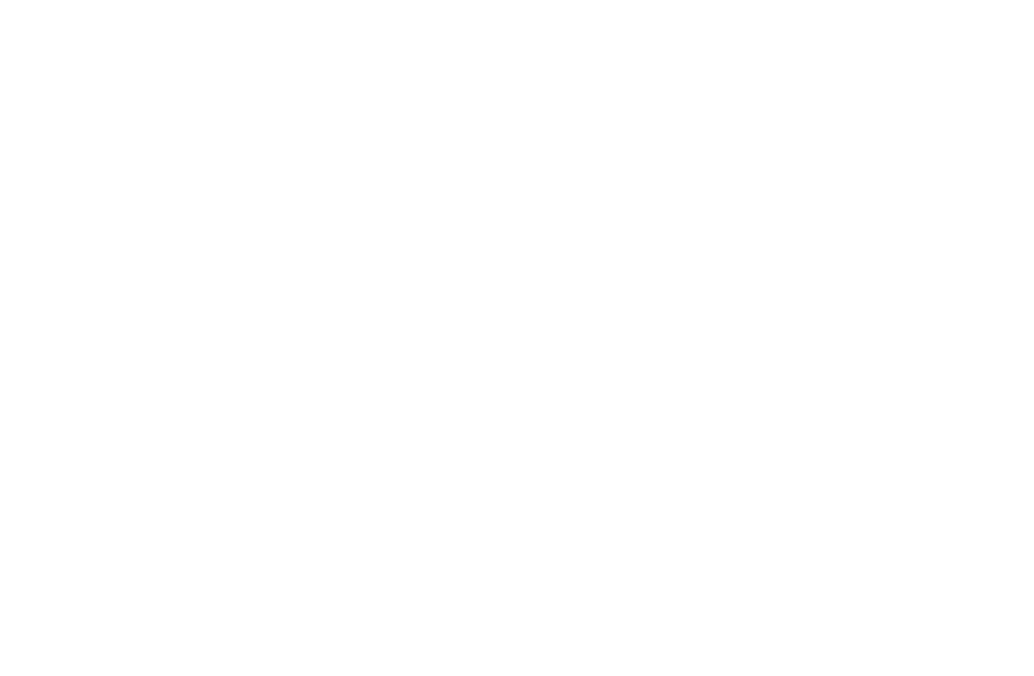
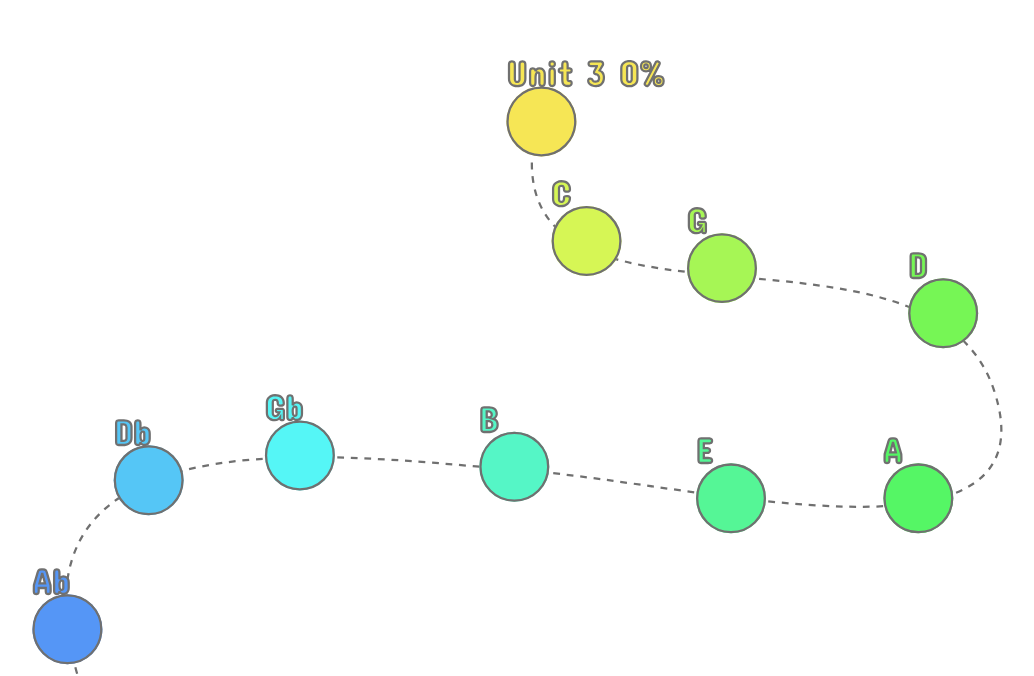
Before and after one commit to charper11/EarNote, a React (Create React App) app in the folder earnote-ui/: page / in a window 1280 px wide. Shown: the part 2415-3091 px from the top of the page, without its empty margins (111-1145 px from the left). Before the commit the page ends 2393 px from the top, so only its background shows below. Built offline with nearby package versions, Linux system fonts and the light colour scheme.

Commit message:
improve unit/question design

```diff
--- a/earnote-ui/src/App.js
+++ b/earnote-ui/src/App.js
@@ -75,14 +75,13 @@ function App() {
         } else {
           questionSet.push({questionType: 2, questionText: 'Which is the same note?'});
         }
-    }
-    if(unit === 2) {
-      if(i<6){
+      }
+      if(unit === 2) {
+          questionSet.push({questionType: 4, questionText: 'Select the ' + Object.keys(keyDict)[answer-1] + ' note.'});
+      }
+      if(unit === 3) {
         questionSet.push({questionType: 3, questionText: 'What key do you hear?'});
-      } else {
-        questionSet.push({questionType: 4, questionText: 'Select the ' + Object.keys(keyDict)[answer-1] + ' note.'});
       }
-    }
       questionSet[i].questionKey = Object.keys(keyDict)[answer-1];
 
       //get question/answer audio and make sure it is not the same as the previous question.
@@ -100,9 +99,11 @@ function App() {
         if(!options.includes(option)) {
           options.push(option);
           if(option === answer) {
-            if(i<6) {
+            //if question type is 1, then its the start question and the answer should be the same as the question sound played.
+            if(questionSet[i].questionType === 1) {
               questionSet[i].answerOptions.push({option: Object.keys(keyDict)[option-1], optionAudio: answerAudio, isCorrect: true});
             } else {
+              //else keep getting an audio of the same key until it is different from the question audio.
               let tmpAudioPath = "";
               do {
                 tmpAudioPath = audioPaths[option][Math.floor(Math.random() * audioPaths[option].length)];
--- a/earnote-ui/src/Components/Question.js
+++ b/earnote-ui/src/Components/Question.js
@@ -66,7 +66,7 @@ const Question = ({
             <div className="singleQuestion">
                 <h2>{questions[currQues].questionText}</h2>
 
-                { questions[currQues].questionType !== 4 && questions[currQues].questionType !== 1 ? (<Button variant="contained" onClick={() => playAudio(questions[currQues].questionAudio)} disabled={submitOrNext==="next"}>Play</Button>) : (<></>)}
+                {questions[currQues].questionType !== 1 ? (<Button variant="contained" onClick={() => playAudio(questions[currQues].questionAudio)} disabled={submitOrNext==="next"}>Play</Button>) : (<></>)}
 
                 <div className="options">
                     {questions[currQues].answerOptions &&
--- a/earnote-ui/src/Components/StartPopUp.js
+++ b/earnote-ui/src/Components/StartPopUp.js
@@ -5,7 +5,9 @@ const StartPopUp = ({setIsFirst, playAudio, questions, lessonKey, lessonUnit, se
 
     const handleClick = () => {
         setIsFirst(false);
-        setTimeout(() => {playAudio(questions[0].questionAudio);}, 300);
+        if(questions[0].questionType !== 4) {
+            setTimeout(() => {playAudio(questions[0].questionAudio);}, 300);
+        }
     }
 
     const keyColors={"F": "#FF7F50", "C": "#FFDB58", "G": "#AAFF00", "D": "#50C878", "A": "#00A36C", "E": "#9FE2BF", "B": "#96DED1", "Gb": "#7DF9FF", "Db": "#89CFF0", "Ab": "#4682B4", "Eb": "#4169E1", "Bb": "#5D3FD3"};
--- a/earnote-ui/src/Pages/Home.js
+++ b/earnote-ui/src/Pages/Home.js
@@ -18,6 +18,13 @@ const Home = ({fetchQuestions, setScore, setLessonKey, setLessonUnit}) => {
                       unit={2}
                       setLessonUnit={setLessonUnit}
           />
+          <Roadmap
+                      fetchQuestions={fetchQuestions}
+                      setScore={setScore}
+                      setLessonKey={setLessonKey}
+                      unit={3}
+                      setLessonUnit={setLessonUnit}
+          />
         </div>
     );
 };
```
